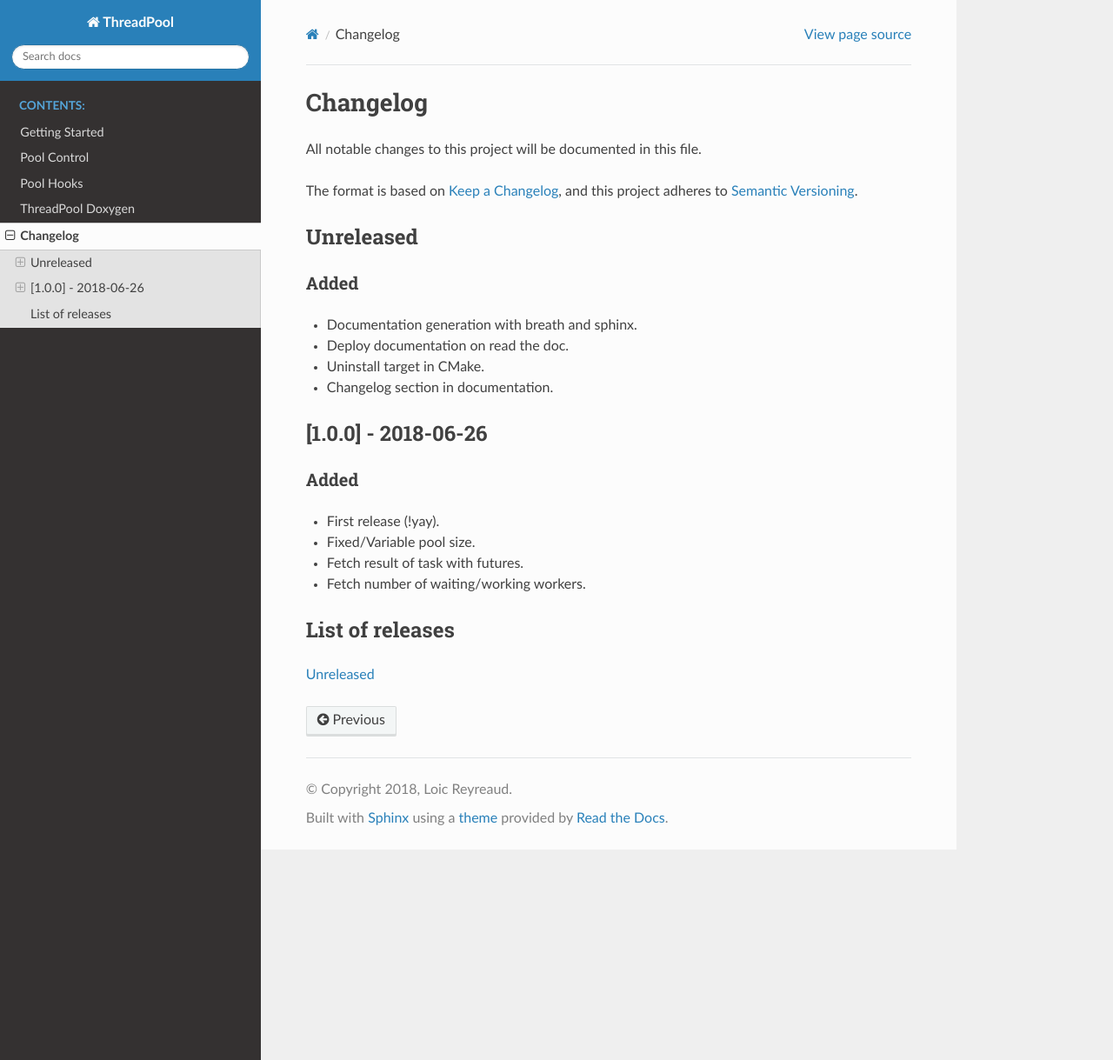
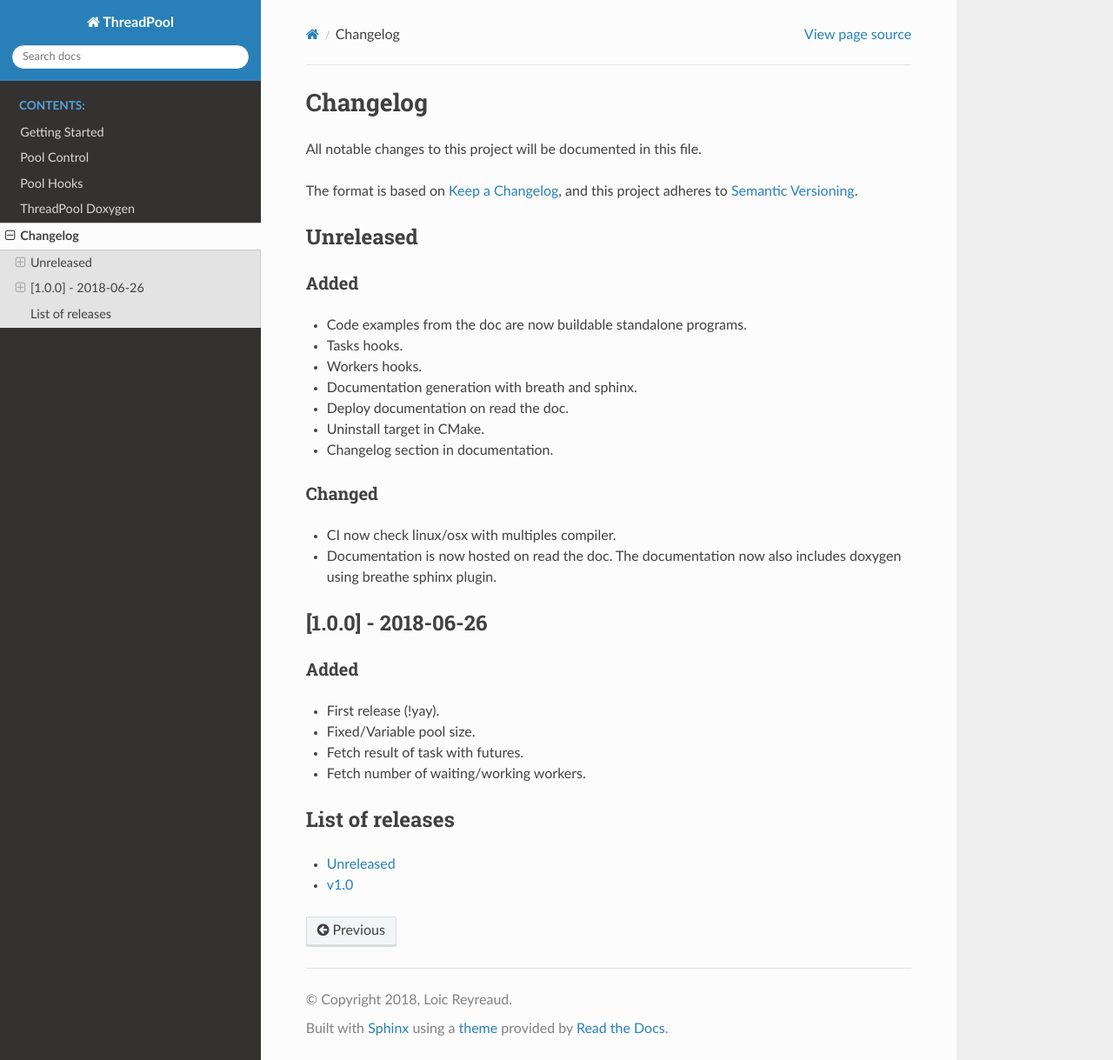
Before and after one commit to reyreaud-l/threadpool, a Sphinx documentation site: the page built from doc/src/changelog.rst, in a window 1280 px wide and 1219 px high. Shown: the whole window at 87% size. Built offline with Sphinx 7.4.7 and the Read the Docs theme 2.0.0, drawn with Linux system fonts in a browser that asks for light colours.

Commit message:
doc: update readme and changelog
Signed-off-by: Loic Reyreaud <loic.reyreaud@epita.fr>

```diff
--- a/doc/src/changelog.rst
+++ b/doc/src/changelog.rst
@@ -10,10 +10,19 @@ Unreleased
 ----------
 Added
 ~~~~~~~
+- Code examples from the doc are now buildable standalone programs.
+- Tasks hooks.
+- Workers hooks.
 - Documentation generation with breath and sphinx.
 - Deploy documentation on read the doc.
 - Uninstall target in CMake.
 - Changelog section in documentation.
+
+Changed
+~~~~~~~
+- CI now check linux/osx with multiples compiler.
+- Documentation is now hosted on read the doc. The documentation now also
+  includes doxygen using breathe sphinx plugin.
 
 [1.0.0] - 2018-06-26
 --------------------
@@ -26,4 +35,5 @@ Added
 
 List of releases
 ----------------
-`Unreleased <https://github.com/reyreaud-l/threadpool/compare/v1.0.0...HEAD>`_
+- `Unreleased <https://github.com/reyreaud-l/threadpool/compare/v1.0.0...HEAD>`_
+- `v1.0 <https://github.com/reyreaud-l/threadpool/compare/3e51279...v1.0.0>`_
```
Also changed, not shown: README.md (+24 -6 lines).
